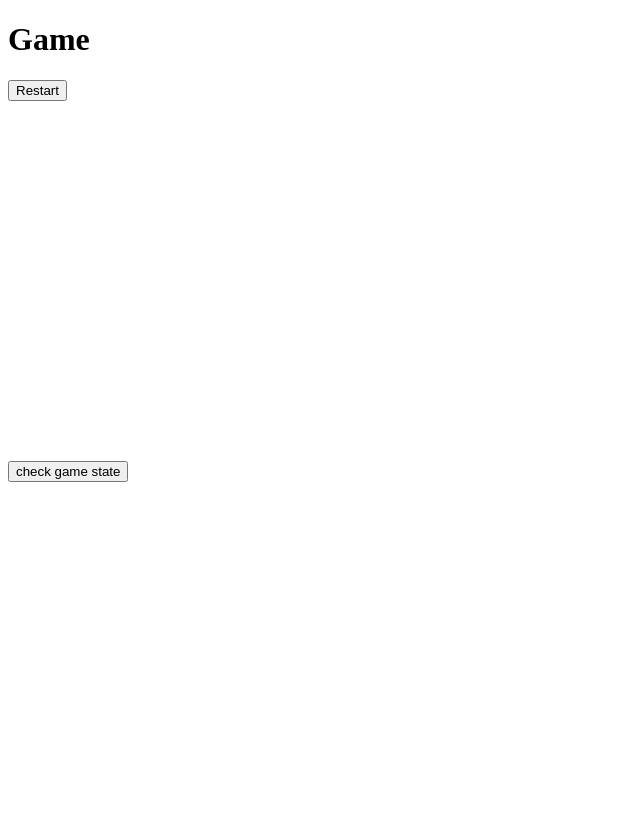
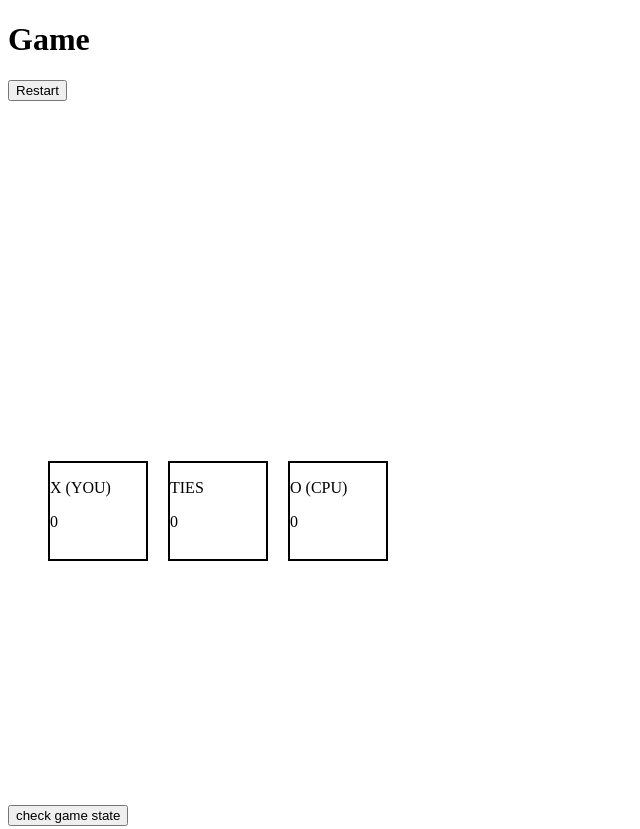
Before and after one commit to Mitch4sho/lofi-tic-tac-toe, a React (Create React App) app: page /game in a window 1280 px wide. Shown: the whole page, without its empty margins (0-640 px from the left). Built offline with nearby package versions, Linux system fonts and the light colour scheme.

Commit message:
added score keeper

```diff
--- a/src/App.jsx
+++ b/src/App.jsx
@@ -11,6 +11,11 @@ function App() {
   const [playerSettings, setPlayerSettings] = useState({
     playersPick: "",
     gameMode: "",
+  });
+  const [playerScore, setPlayerScore] = useState({
+    wins: 0,
+    ties: 0,
+    losses: 0,
   });
 
   const updateSettings = (mode) => {
@@ -32,11 +37,13 @@ function App() {
     setGameState([]);
   };
 
-  const handlePlayerSettings = () => {
-    let gameBoard = startNewGame(playerSettings);
-    setGameState([...gameBoard]);
+  const handleStartGame = () => {
+    const { state, playerInfo } = startNewGame(playerSettings);
+    setGameState([...state.currentBoard]);
+    setPlayerScore({ ...playerScore, ...playerInfo.playerScore });
   };
 
+  console.log({ gameState, playerScore });
   return (
     <div className="App">
       <Router>
@@ -46,7 +53,7 @@ function App() {
             element={
               <GameMenuPage
                 setPlayerSelection={setPlayerSelection}
-                submitSettings={handlePlayerSettings}
+                handleStartGame={handleStartGame}
                 updateSettings={updateSettings}
               />
             }
@@ -58,6 +65,7 @@ function App() {
                 gameBoard={gameState}
                 updateBoard={handleUpdate}
                 handleRestart={handleRestart}
+                playerScore={playerScore}
               />
             }
           />
--- /dev/null
+++ b/src/components/Card.jsx
@@ -0,0 +1,10 @@
+import React from "react";
+
+export default function Card({ content, value }) {
+  return (
+    <li>
+      <p>{content}</p>
+      <p>{value}</p>
+    </li>
+  );
+}
--- /dev/null
+++ b/src/components/ScoreKeeper.jsx
@@ -0,0 +1,13 @@
+import React from "react";
+import Card from "./Card";
+
+export default function ScoreKeeper({ playerScore }) {
+  console.log(playerScore);
+  return (
+    <ul>
+      <Card content="X (YOU)" value={playerScore.wins} />
+      <Card content="TIES" value={playerScore.ties} />
+      <Card content="O (CPU)" value={playerScore.losses} />
+    </ul>
+  );
+}
--- a/src/controller.js
+++ b/src/controller.js
@@ -5,7 +5,7 @@ let gameState = new Game();
 export function startNewGame(settings) {
     console.log('Game Start');
     gameState.setGame(settings);
-    return gameState.state.currentBoard;
+    return gameState;
 }
 
 export function boardUpdater(idx) {
--- a/src/pages/GameMenuPage.jsx
+++ b/src/pages/GameMenuPage.jsx
@@ -4,28 +4,25 @@ import PlayerSelection from "../components/PlayerSelection";
 
 export default function GameMenuPage({
   setPlayerSelection,
-  submitSettings,
+  handleStartGame,
   updateSettings,
 }) {
   let navigate = useNavigate();
 
-  const handleSubmission = () => {
-    submitSettings();
+  const handleNewGame = () => {
+    handleStartGame();
     navigate("/game");
   };
 
   return (
     <div>
       <h1>Game Menu</h1>
-      <PlayerSelection
-        setPlayer={setPlayerSelection}
-        submitSettings={submitSettings}
-      />
+      <PlayerSelection setPlayer={setPlayerSelection} />
       <button onClick={() => updateSettings("CPU")}>New Game(VS CPU)</button>
       <button onClick={() => updateSettings("PLAYER")}>
         New Game(VS PLAYER)
       </button>
-      <button onClick={handleSubmission}>Start Game</button>
+      <button onClick={handleNewGame}>Start Game</button>
     </div>
   );
 }
--- a/src/pages/GamePage.jsx
+++ b/src/pages/GamePage.jsx
@@ -1,9 +1,15 @@
 import React from "react";
 import { useNavigate } from "react-router-dom";
 import Block from "../components/Block";
+import ScoreKeeper from "../components/ScoreKeeper";
 import { checkState } from "../controller";
 
-export default function GamePage({ gameBoard, updateBoard, handleRestart }) {
+export default function GamePage({
+  gameBoard,
+  updateBoard,
+  handleRestart,
+  playerScore,
+}) {
   const navigate = useNavigate();
 
   const restart = () => {
@@ -27,6 +33,7 @@ export default function GamePage({ gameBoard, updateBoard, handleRestart }) {
           );
         })}
       </ul>
+      <ScoreKeeper playerScore={playerScore} />
       <button onClick={checkState}>check game state</button>
     </div>
   );
```
